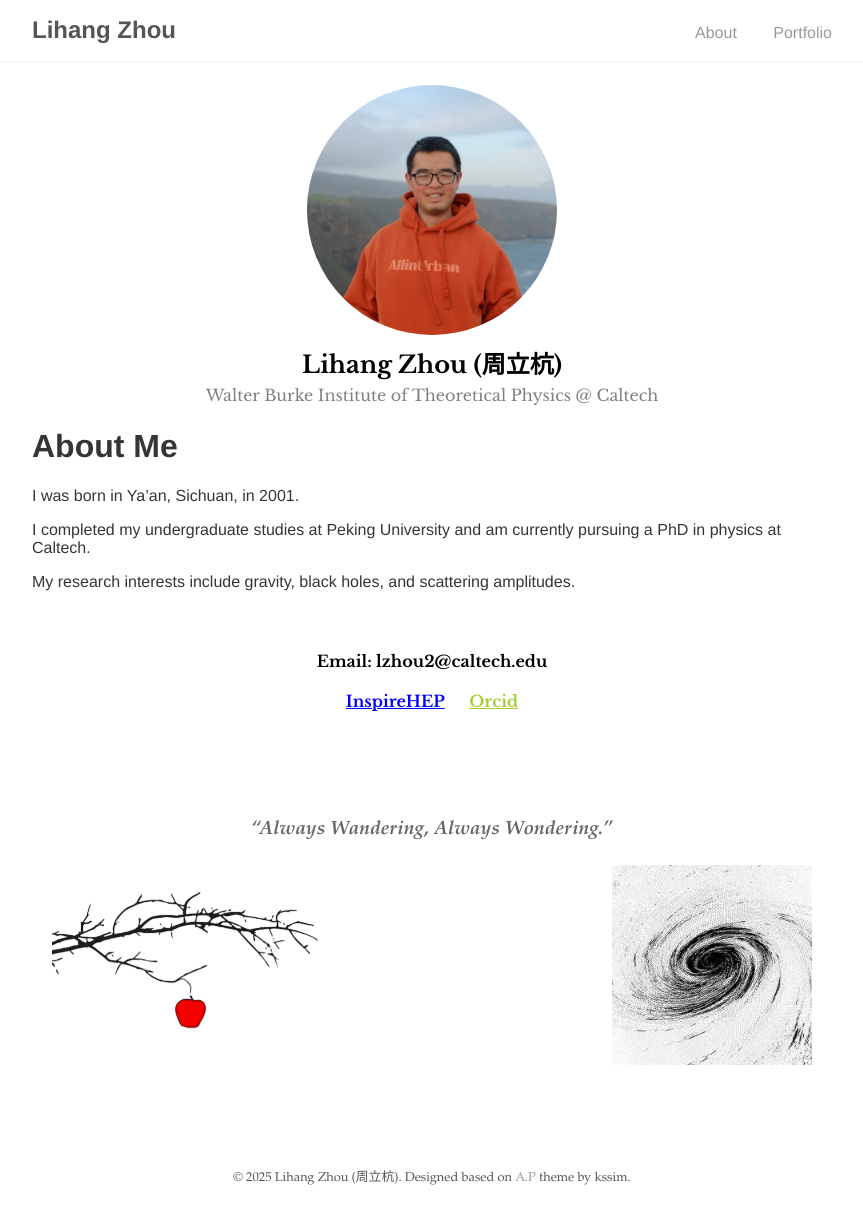
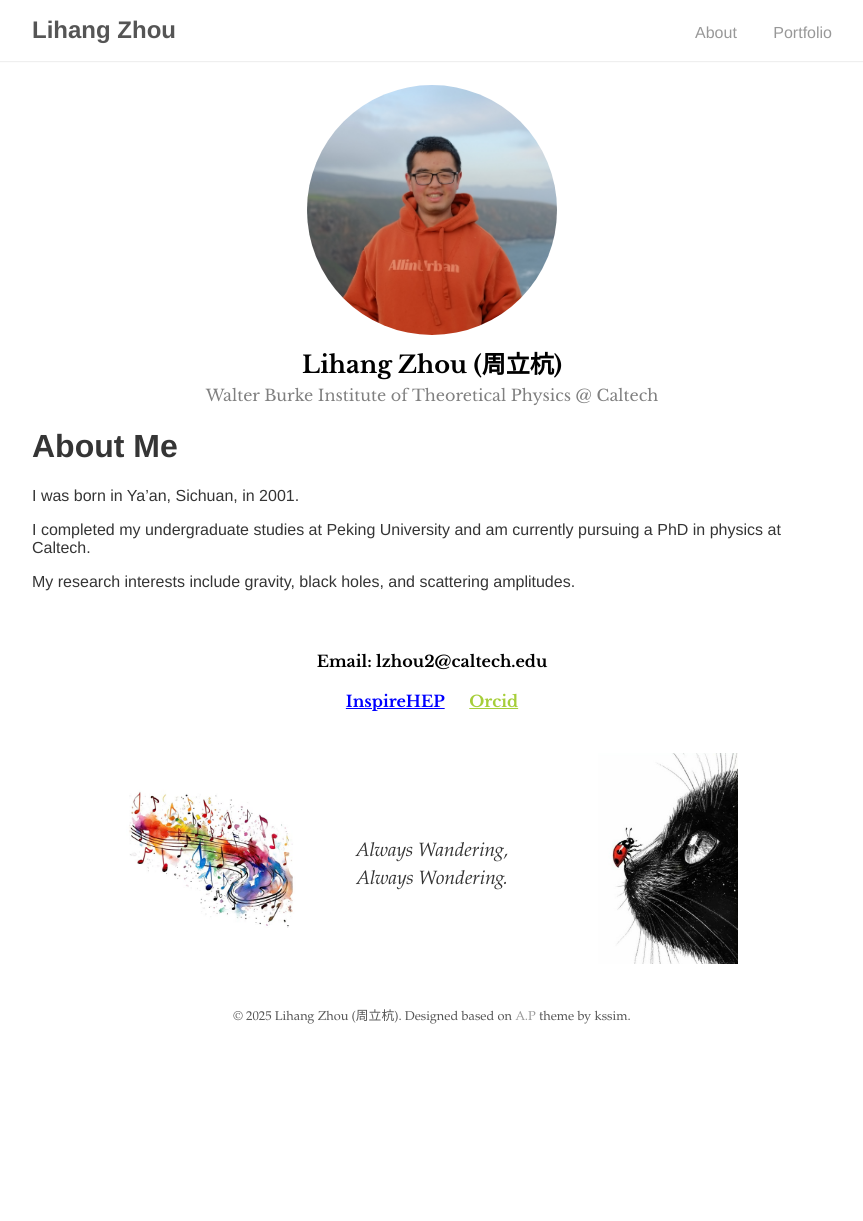
Before and after one commit to WandererZlh/WandererZlh.github.io, a Jekyll site: the page built from index.md, in a window 1280 px wide. Shown: the whole page, without its empty margins (208-1071 px from the left). Built offline with Jekyll 4.4.1, drawn with Linux system fonts in a browser that asks for light colours; our own code applies the rules of GitHub Pages for plain Markdown files; after the commit the page ends 1060 px from its top, so only the background shows below that.

Commit message:
update footer

```diff
--- a/_layouts/about.html
+++ b/_layouts/about.html
@@ -13,13 +13,13 @@ layout: base
 
   <div class="content">
     {{ content }}
-    </br>
+    <!-- </br>
     <div class="social-layer">
       <div class="social-icons">
         <ul>
           {% include icons.html %}
         </ul>
       </div>
-    </div>
+    </div> -->
   </div>
 </div>
--- a/_layouts/base.html
+++ b/_layouts/base.html
@@ -13,29 +13,36 @@
           <li><a href="{{ '/' | prepend: site.baseurl }}">About</a></li>
           <li><a href="{{ '/portfolio' | prepend: site.baseurl }}/">Portfolio</a></li>
         </ul>
-    </div>
-  </nav>
+      </div>
+    </nav>
 
     <main>
       {{ content }}
     </main>
 
 
-    <footer style="text-align: center; font-size: bold;font-style: italic; color: #666; font-size: 1.2em;">
+    <footer>
+      <div style="display: flex; justify-content: center; align-items: center; padding: 0 0;">
+        <!-- 左侧图片 -->
+        <img src="{{ site.baseurl }}/assets/img/colorful_music.jpg"
+             alt="Left Image"
+             style="width: 170px; margin-right: 60px;">
 
-      <div style="font-weight: bold;">“Always Wandering, Always Wondering.”</div>
+        <!-- 中间文字 -->
+        <div style="text-align: center; font-size: 1.2em; font-style: italic; color: #333;">
+          Always Wandering,<br>Always Wondering.
+        </div>
 
-      <div style="display: flex; justify-content: space-between; align-items: center; padding: 20px;">
-        <img src="{{ site.baseurl }}/assets/img/apple.png" alt="Apple Tree" style="width: 300px;">
-        <img src="{{ site.baseurl }}/assets/img/black_hole.png" alt="Black Hole" style="width: 200px;">
+        <!-- 右侧图片 -->
+        <img src="{{ site.baseurl }}/assets/img/cat_curious.jpg"
+             alt="Right Image"
+             style="width: 140px; margin-left: 90px;">
       </div>
-
-
-    </footer>
-    <footer>
+      <br/>
       <span>
         &copy; <time datetime="{{ site.time }}">{{ site.time | date: '%Y' }}</time> {{ site.author.name }}. Designed based on <a href="https://github.com/kssim/about-portfolio/">A.P</a> theme by kssim.
       </span>
     </footer>
+
   </body>
 </html>
```
Also changed, not shown: assets/img/cat_curious.jpg (added), assets/img/flying_music.jpg (added), assets/img/music_wandering.jpg (added), 14 other files.
